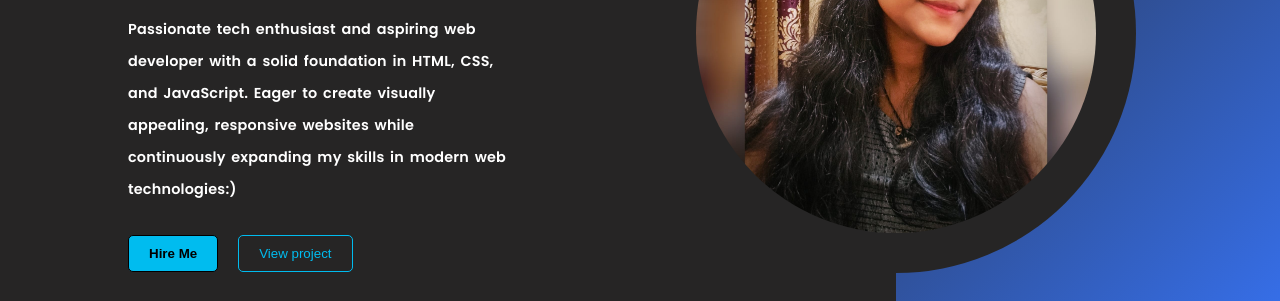
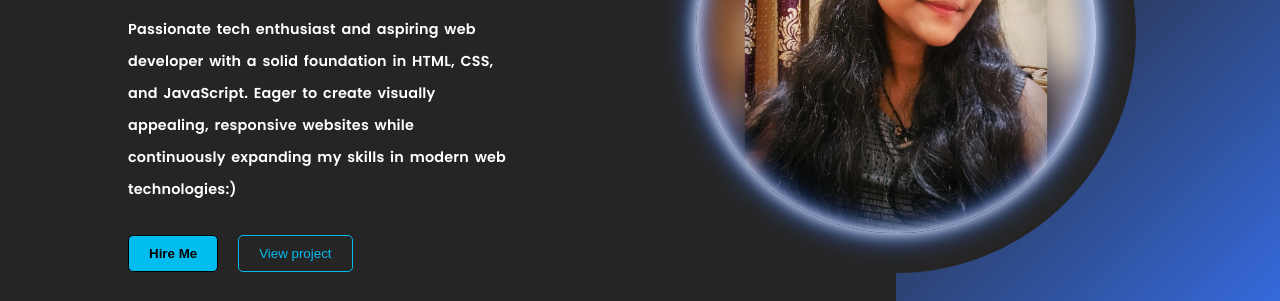
Before and after one commit to ankitadasz/PORTFOLIO, a plain HTML site: page index.html in a window 1280 px wide. Shown: the part 367-668 px from the top of the page. Drawn offline with Linux system fonts and the light colour scheme.

Commit message:
changes done

```diff
--- a/style.css
+++ b/style.css
@@ -60,7 +60,7 @@ a {
 }
 
 .rightcontainer {
-    background:linear-gradient(-45deg,#3877ff,#262525);
+    background:linear-gradient(-45deg,#3877ff,#262525 70%);
     width: 30vw;
     height: 100vh;
 }
@@ -166,4 +166,10 @@ a {
    background-size: 100%;
    background-repeat: no-repeat;
     width: 25rem;
+    box-shadow:
+    0 0 1rem #ffff ,
+    inset 0 0 1rem #ffff,
+    0 0 2rem #3877ff,
+    inset 0 0 2rem #3877ff
+    ;
 }
```
